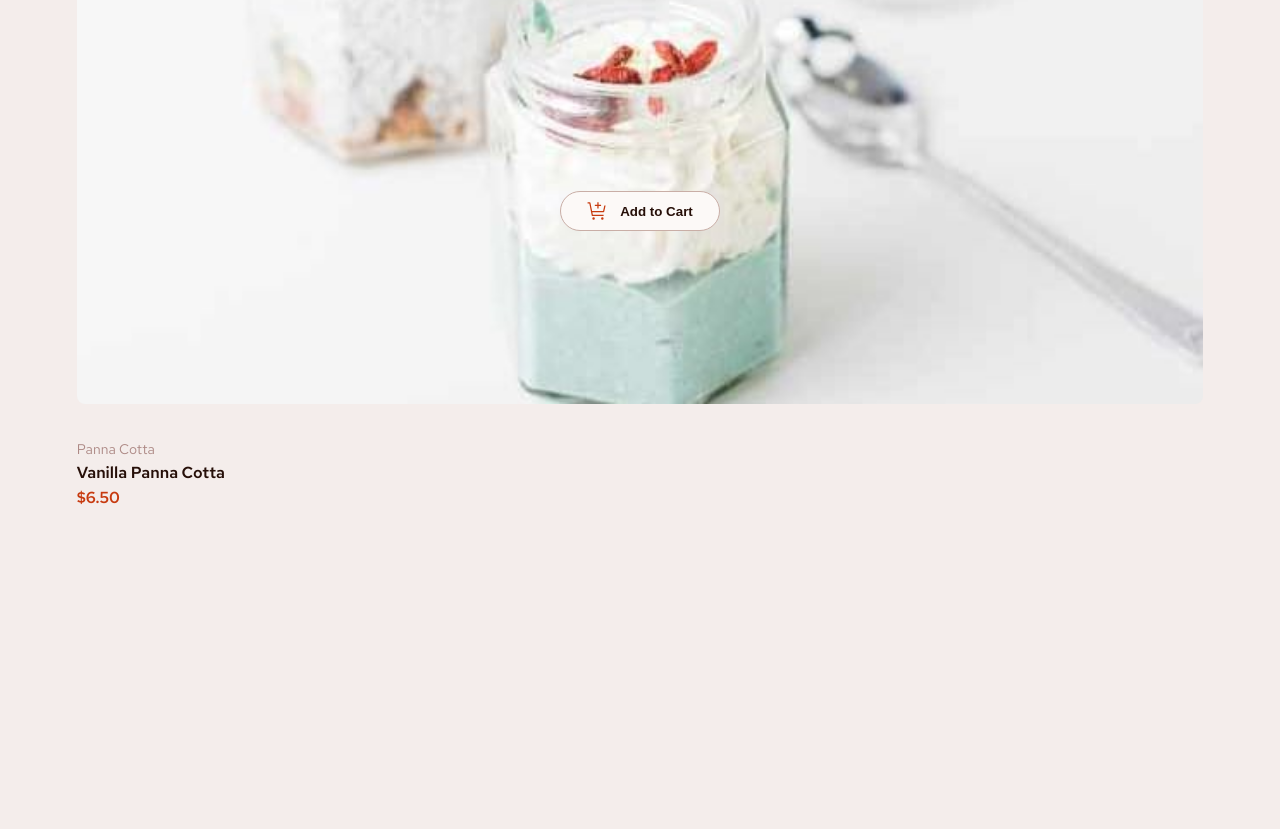
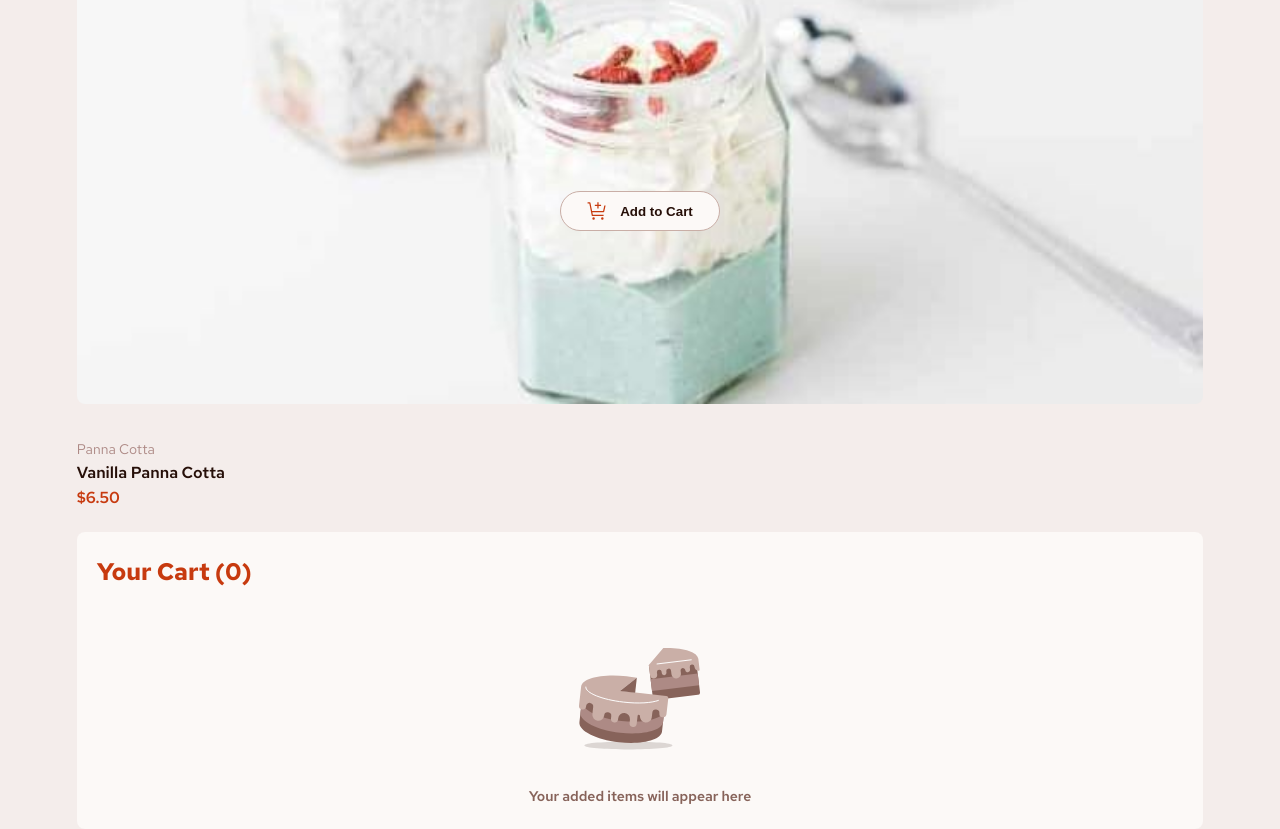
Before and after one commit to yusufardapeker/product-list, a React (Vite) app: page / in a window 1280 px wide. Shown: the part 7363-8192 px from the top of the page. Before the commit the page ends 7871 px from the top, so only its background shows below. Built offline with nearby package versions, Linux system fonts and the light colour scheme.

Commit message:
Code cart empty state

```diff
--- a/src/App.jsx
+++ b/src/App.jsx
@@ -3,6 +3,7 @@ import "./styles/main.scss";
 
 import { TopBar } from "./components/topBar";
 import { ProductList } from "./components/productList";
+import { Cart } from "./components/cart";
 
 function App() {
 	return (
@@ -11,6 +12,7 @@ function App() {
 
 			<div className="container">
 				<ProductList />
+				<Cart />
 			</div>
 		</>
 	);
--- /dev/null
+++ b/src/components/cart/cart.scss
@@ -0,0 +1,25 @@
+@import "../../styles/main.scss";
+
+.cart {
+	margin-top: 24px;
+	background-color: $rose-50;
+	padding: 24px 20px;
+	border-radius: 8px;
+
+	h2 {
+		color: $red;
+		margin-bottom: 48px;
+	}
+
+	.cart-empty-img {
+		margin-left: auto;
+		margin-right: auto;
+		margin-bottom: 24px;
+	}
+
+	.cart-empty-message {
+		text-align: center;
+		font-size: 14px;
+		color: $rose-500;
+	}
+}
--- /dev/null
+++ b/src/components/cart/index.jsx
@@ -0,0 +1,21 @@
+import React from "react";
+import "./cart.scss";
+
+import cartEmptyIcon from "../../images/illustration-empty-cart.svg";
+
+function Cart() {
+	return (
+		<div className="cart">
+			<h2>Your Cart (0)</h2>
+
+			<div className="cart-content">
+				<div className="cart-empty">
+					<img src={cartEmptyIcon} className="cart-empty-img" />
+					<p className="cart-empty-message">Your added items will appear here</p>
+				</div>
+			</div>
+		</div>
+	);
+}
+
+export { Cart };
```
